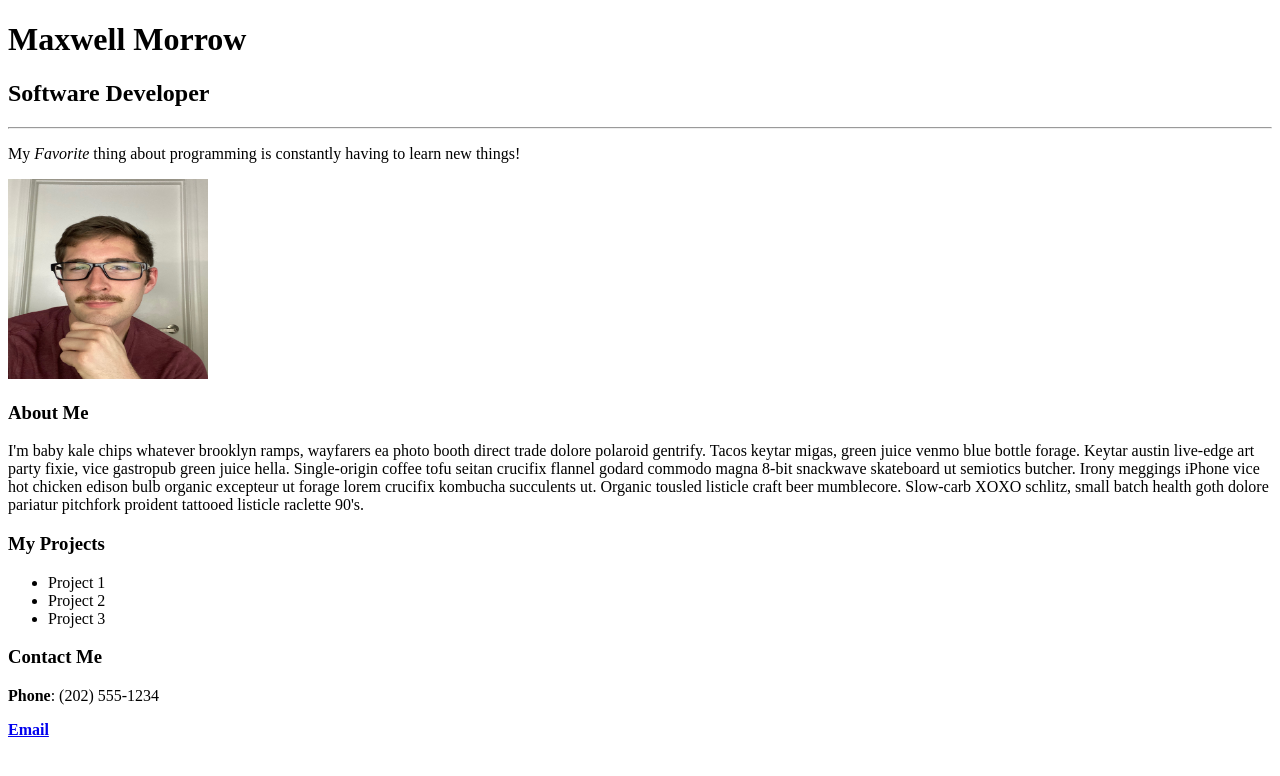
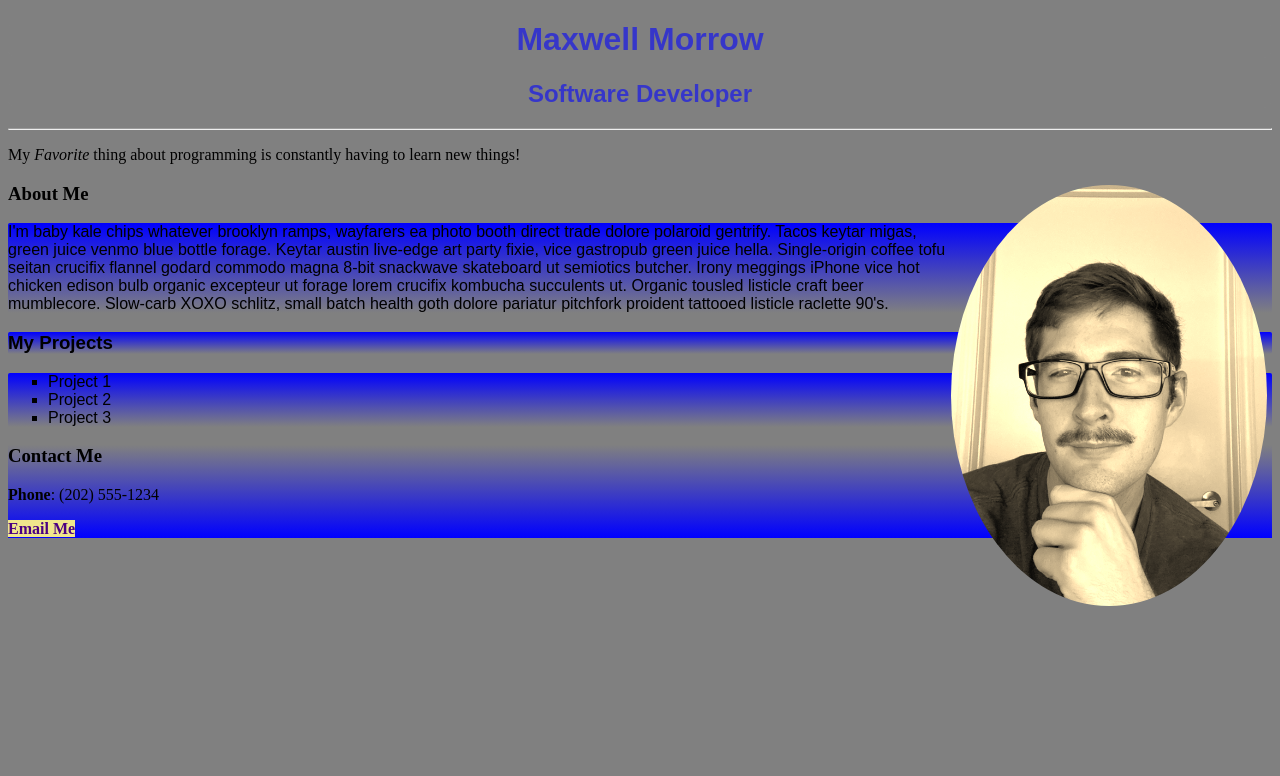
Before and after one commit to MaxwellMorrow/Personal-Website, a plain HTML site: page index.html in a window 1280 px wide. Drawn offline with Linux system fonts and the light colour scheme.

Commit message:
added CSS styling

```diff
--- a/assets/style.css
+++ b/assets/style.css
@@ -0,0 +1,54 @@
+.top-header
+    {
+        color: rgba(0, 0, 255, 0.575);
+        display:block;
+        font-weight: bold;
+        text-align: center ;
+        background-color: gray;
+        border: green;
+        border-radius: 10px;
+        font-family: fantasy;
+}
+
+.developer-header
+{
+    text-align: center;
+    color: rgba(0, 0, 255, 0.575);
+    font-weight: bold;
+    font-family:fantasy;
+    background: grey;
+    border-radius: 10px;
+}
+
+.selfie
+{
+   float: right;
+   max-width: 25%;
+   border-radius: 50%;
+   padding: 5px;
+   filter: sepia();
+}
+
+.main-text
+{
+    background-image: linear-gradient(blue, grey);
+    font-family: fantasy;
+    border-radius: 2px;
+    list-style-type: square;
+
+}
+
+.contact-text
+{
+    background-image: linear-gradient(grey,blue);
+}
+.email-link
+{
+    color: indigo;
+    text-decoration: none;
+    background-color: khaki;
+}
+.background
+{
+    background-color: grey;
+}
--- a/index.html
+++ b/index.html
@@ -6,7 +6,7 @@
     <title>Max Portfolio</title>
     <link rel="stylesheet" href="assets/style.css">
   </head>
-  <body>
+  <body class="background">
     <!--
       Directions:
         1. Create a DIV element to contain the page content
@@ -29,22 +29,26 @@
           - In your contact me section, make the text "Phone:" and "Email:" bolded
      -->
      <div>
-         <h1>Maxwell Morrow</h1>
-         <h2>Software Developer</h2>
+         <h1 class="top-header">Maxwell Morrow</h1>
+         <h2 class="developer-header">Software Developer</h2>
          <hr>
-         <p>My <i>Favorite</i> thing about programming is constantly having to learn new things!</p>
-        <img alt="Maxwell Morrow" src="assets/Myself.jpg" width="200" height="200">
+         <p class="fist-text">My <i>Favorite</i> thing about programming is constantly having to learn new things!</p>
+        <img class="selfie" alt="Maxwell Morrow" src="assets/Myself.jpg" >
         <h3>About Me</h3>
-        <p>I'm baby kale chips whatever brooklyn ramps, wayfarers ea photo booth direct trade dolore polaroid gentrify. Tacos keytar migas, green juice venmo blue bottle forage. Keytar austin live-edge art party fixie, vice gastropub green juice hella. Single-origin coffee tofu seitan crucifix flannel godard commodo magna 8-bit snackwave skateboard ut semiotics butcher. Irony meggings iPhone vice hot chicken edison bulb organic excepteur ut forage lorem crucifix kombucha succulents ut. Organic tousled listicle craft beer mumblecore. Slow-carb XOXO schlitz, small batch health goth dolore pariatur pitchfork proident tattooed listicle raclette 90's.</p>
-        <h3>My Projects</h3>
-        <ul>
+        <p class="main-text">I'm baby kale chips whatever brooklyn ramps, wayfarers ea photo booth direct trade dolore polaroid gentrify. Tacos keytar migas, green juice venmo blue bottle forage. Keytar austin live-edge art party fixie, vice gastropub green juice hella. Single-origin coffee tofu seitan crucifix flannel godard commodo magna 8-bit snackwave skateboard ut semiotics butcher. Irony meggings iPhone vice hot chicken edison bulb organic excepteur ut forage lorem crucifix kombucha succulents ut. Organic tousled listicle craft beer mumblecore. Slow-carb XOXO schlitz, small batch health goth dolore pariatur pitchfork proident tattooed listicle raclette 90's.</p>
+        <h3 class="main-text">My Projects</h3>
+
+
+        <ul class="main-text">
             <li>Project 1</li>
             <li>Project 2</li>
             <li>Project 3</li>
         </ul>
+        </div>
+        <div class="contact-text">
         <h3>Contact Me</h3>
         <p><b>Phone</b>: (202) 555-1234</p>
-        <a href="mailto:fake@email.com"><b>Email</b></a>
+        <a class="email-link" href="mailto:fake@email.com"><b>Email Me</b></a>
      </div>
   </body>
 </html>
```
